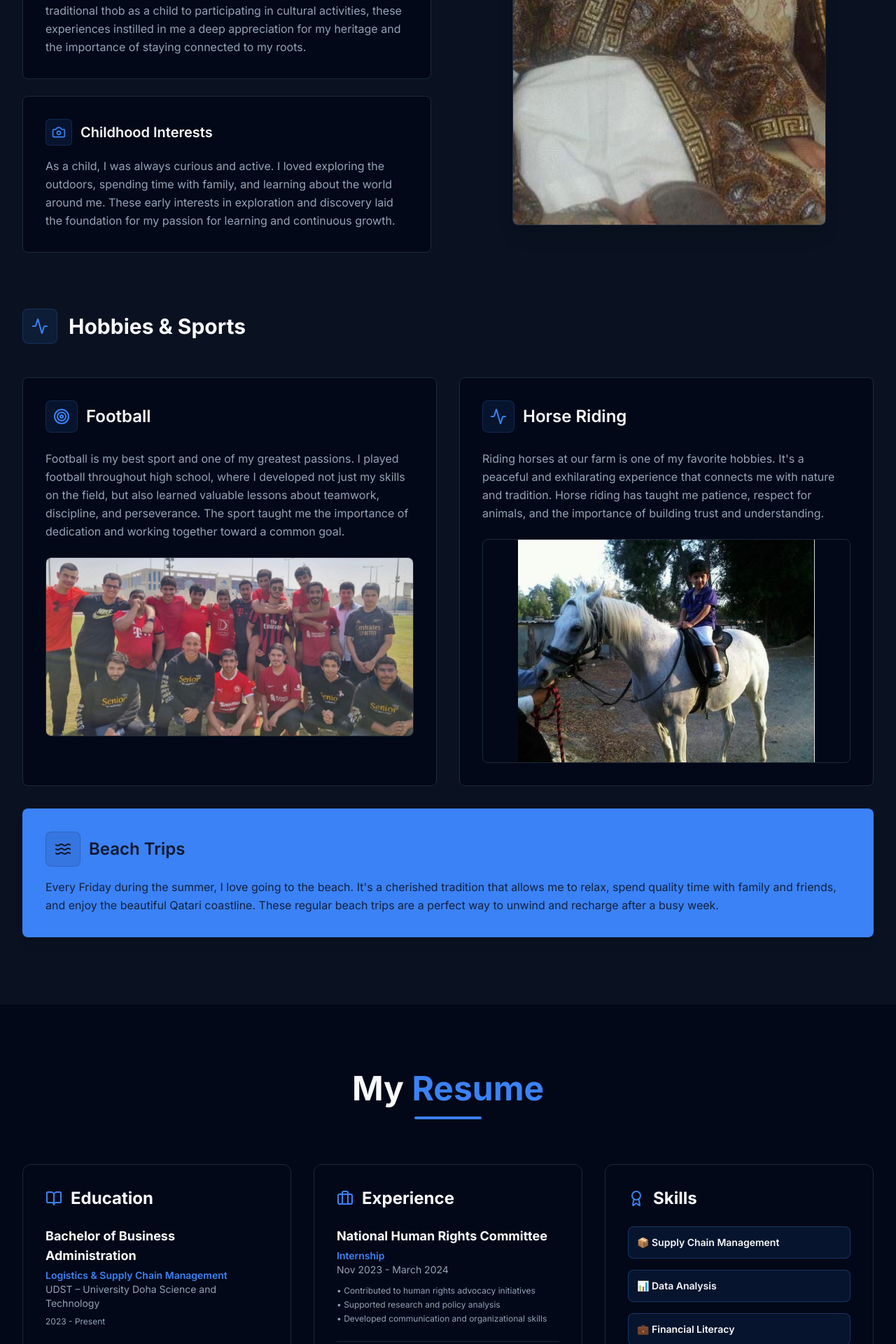
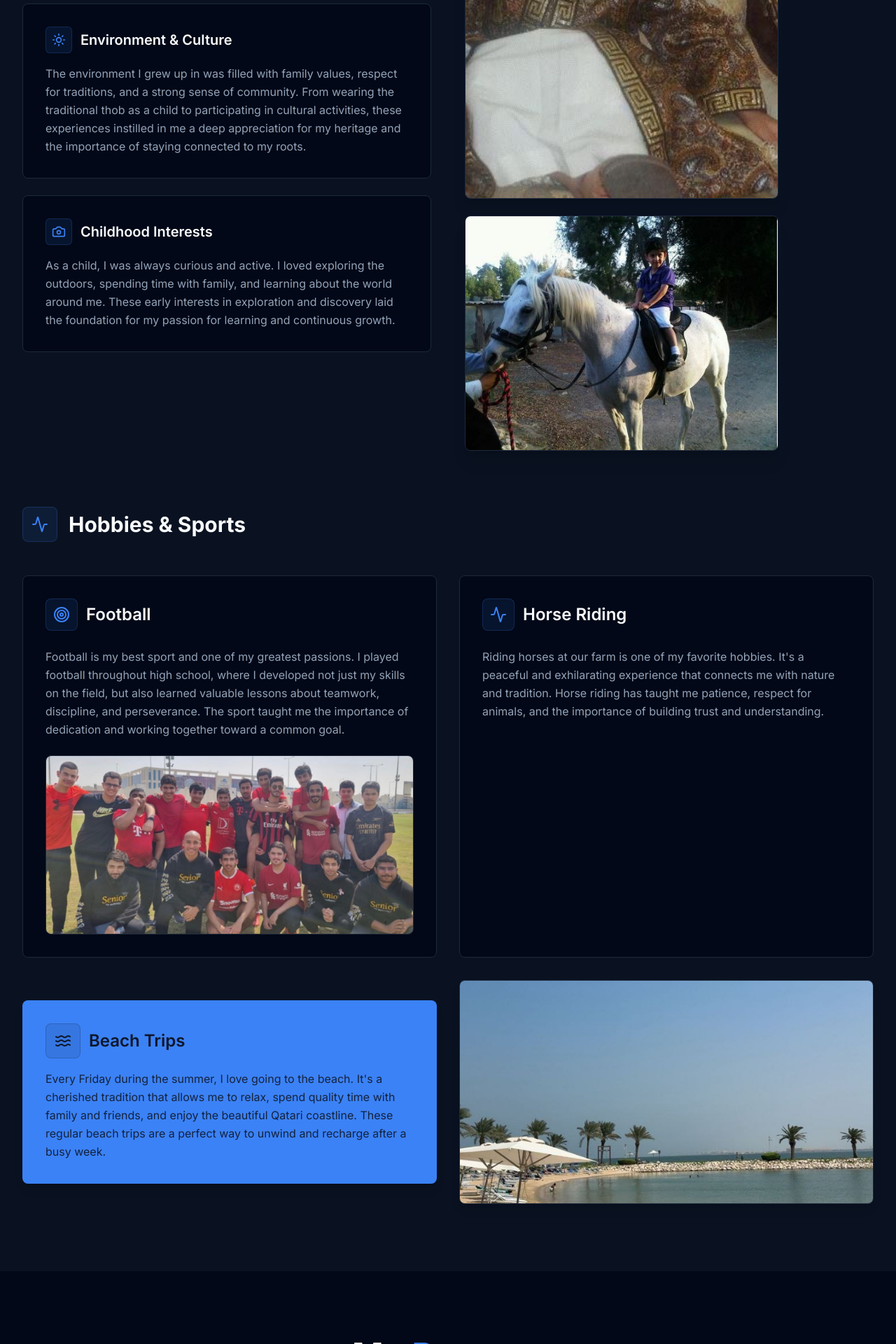
Before and after one commit to nazarboy2005/abdulla-cv, a Next.js app: page / in a window 1280 px wide. Shown: the part 3357-5277 px from the top of the page at 70% size. Built offline with nearby package versions, Linux system fonts and the light colour scheme.

Commit message:
restructure

```diff
--- a/components/personal-life.tsx
+++ b/components/personal-life.tsx
@@ -90,12 +90,21 @@ export function PersonalLife() {
                 </div>
               </div>
 
-              <div className="flex justify-center">
+              <div className="flex flex-col gap-6">
                 <div className="relative w-full max-w-md">
                   <div className="relative rounded-lg overflow-hidden shadow-xl border border-border">
                     <img
                       src="/images/childhoodimage.png"
                       alt="Childhood photo wearing traditional thob"
+                      className="w-full h-auto object-cover"
+                    />
+                  </div>
+                </div>
+                <div className="relative w-full max-w-md">
+                  <div className="relative rounded-lg overflow-hidden shadow-xl border border-border">
+                    <img
+                      src="/myimageinahorseasachild.png"
+                      alt="Riding horses as a child"
                       className="w-full h-auto object-cover"
                     />
                   </div>
@@ -162,19 +171,11 @@ export function PersonalLife() {
                   that connects me with nature and tradition. Horse riding has taught me patience, respect for animals,
                   and the importance of building trust and understanding.
                 </p>
-                <div className="mt-6">
-                  <div className="relative w-full h-80 rounded-lg overflow-hidden border border-border">
-                    <img
-                      src="/myimageinahorseasachild.png"
-                      alt="Riding horses at the farm"
-                      className="w-full h-full object-contain object-top group-hover:scale-105 transition-transform duration-500"
-                    />
-                  </div>
-                </div>
               </div>
             </div>
 
             {/* Beach Trips */}
+            <div className="grid md:grid-cols-2 gap-8 items-center">
               <div className="p-8 bg-primary text-primary-foreground rounded-lg border border-primary/20 shadow-lg">
                 <div className="flex items-center gap-3 mb-4">
                   <div className="p-3 rounded-lg bg-primary-foreground/10 border border-primary-foreground/20">
@@ -188,6 +189,14 @@ export function PersonalLife() {
                   regular beach trips are a perfect way to unwind and recharge after a busy week.
                 </p>
               </div>
+              <div className="relative w-full h-64 md:h-80 rounded-lg overflow-hidden border border-border shadow-lg">
+                <img
+                  src="/beachimage.png"
+                  alt="Beach trips in Qatar"
+                  className="w-full h-full object-cover"
+                />
+              </div>
+            </div>
           </div>
         </div>
       </div>
--- a/components/resume.tsx
+++ b/components/resume.tsx
@@ -22,7 +22,7 @@ export function Resume() {
 
   const handleDownloadCV = () => {
     const link = document.createElement("a");
-    link.href = "/projects/cv.pdf";
+    link.href = "/projects/Abdulla-Ahmed-Mustafawi-CV.pdf";
     link.download = "Abdulla_Ahmed_Mustafawi_CV.pdf";
     document.body.appendChild(link);
     link.click();
```
Also changed, not shown: public/beachimage.png (added). Lines whose indentation alone changed are shown as unchanged.
